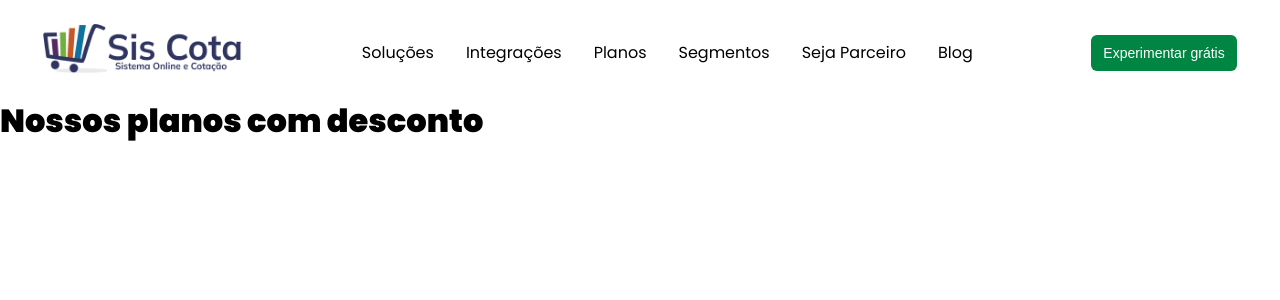
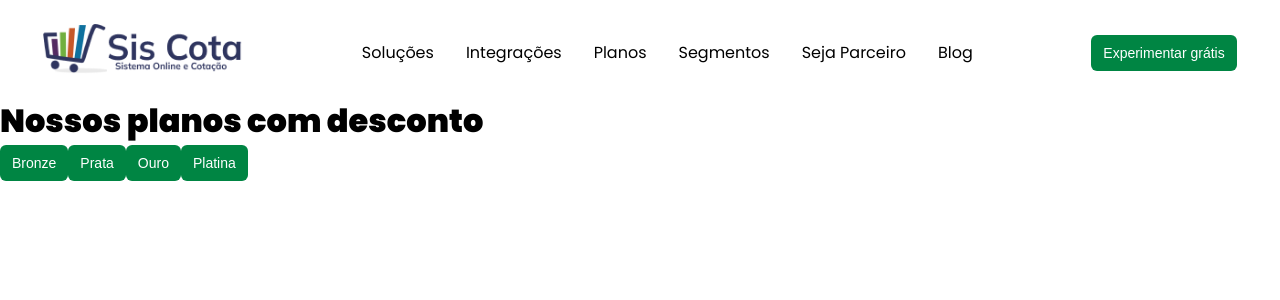
Before and after one commit to GustavoRMendes/sistema-de-cotacao, a Next.js app: page /planos in a window 1280 px wide. Shown: the top 300 px of the page. Built offline with nearby package versions, Linux system fonts and the light colour scheme.

Commit message:
buttons planos

```diff
--- a/src/app/planos/page.tsx
+++ b/src/app/planos/page.tsx
@@ -6,6 +6,10 @@ export default function PlanosPage () {
     <>
       <HeaderPage />
       <h1>Nossos planos com desconto</h1>
+      <button className='contato'>Bronze</button>
+      <button className='contato'>Prata</button>
+      <button className='contato'>Ouro</button>
+      <button className='contato'>Platina</button>
     </>
   )
 }
```
